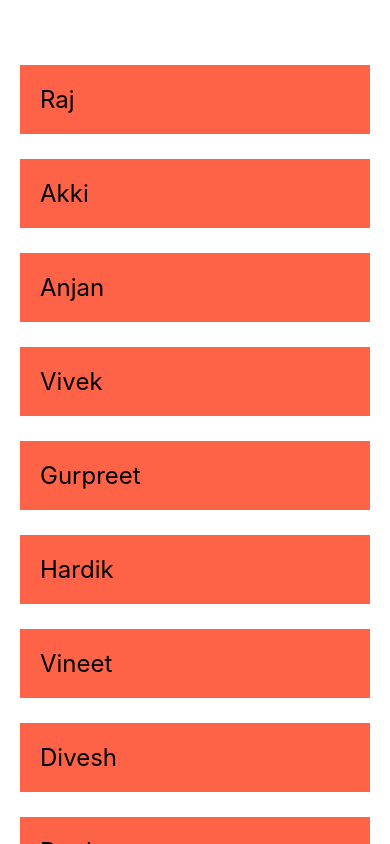
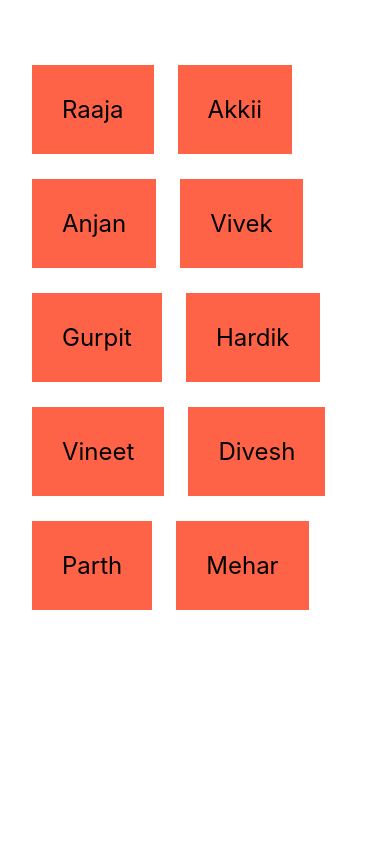
Before and after one commit to techie-akki/React-Native-Learning, a React Native app: screen / in a window 390 px wide. Built offline with nearby package versions, Linux system fonts and the light colour scheme.

Commit message:
implementation of FlatList

```diff
--- a/App.js
+++ b/App.js
@@ -1,38 +1,39 @@
 import { StatusBar } from 'expo-status-bar';
 import React, { useState } from 'react';
-import { ScrollView, StyleSheet, Text, View } from 'react-native';
+import { FlatList, ScrollView, StyleSheet, Text, View } from 'react-native';
 
 export default function App() {
   const [people, setPeople] = useState([
-    {name: 'Raj', key: '1'},
-    {name: 'Akki', key: '2'},
-    {name: 'Anjan', key: '3'},
-    {name: 'Vivek', key: '4'},
-    {name: 'Gurpreet', key: '5'},
-    {name: 'Hardik', key: '6'},
-    {name: 'Vineet', key: '7'},
-    {name: 'Divesh', key: '8'},
-    {name: 'Parth', key: '9'},
-    {name: 'Maharsh', key: '10'},
+    {name: 'Raaja', id: '1'},
+    {name: 'Akkii', id: '2'},
+    {name: 'Anjan', id: '3'},
+    {name: 'Vivek', id: '4'},
+    {name: 'Gurpit', id: '5'},
+    {name: 'Hardik', id: '6'},
+    {name: 'Vineet', id: '7'},
+    {name: 'Divesh', id: '8'},
+    {name: 'Parth', id: '9'},
+    {name: 'Mehar', id: '10'},
   ]);
   return (
     <View style={styles.container}>
 
-      <ScrollView>
-        {/* {people.map((item)=>{
-          return(
-            <View  key={item.key}>
-              <Text style={styles.item}>{item.name}</Text>
-            </View>
-          );
-        })} refactoring below*/}
+      <FlatList
+        numColumns={2}
+        keyExtractor={(item) => item.id}
+        data={people}
+        renderItem={({item})=>(
+          <Text style={styles.item}>{item.name}</Text>
+        )}
+      />
+
+      {/* <ScrollView>
         {people.map(item => (
           <View  key={item.key}>
             <Text style={styles.item}>{item.name}</Text>
           </View>
-
         ))}
-      </ScrollView>
+      </ScrollView> */}
 
       <StatusBar style="auto" />
     </View>
@@ -48,8 +49,9 @@ const styles = StyleSheet.create({
   },
   item: {
     marginTop:25,
-    padding:20,
+    padding:30,
     backgroundColor:'tomato',
     fontSize:24,
+    marginHorizontal:12,
   }
 });
```
